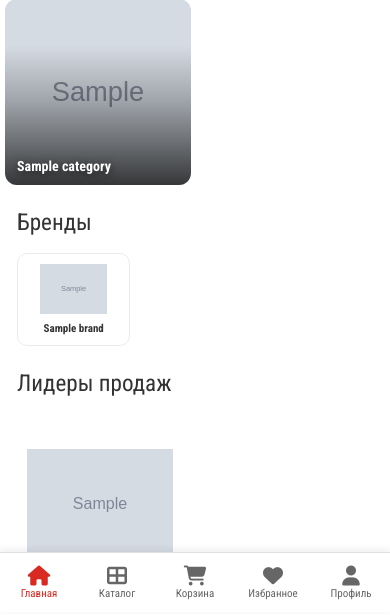
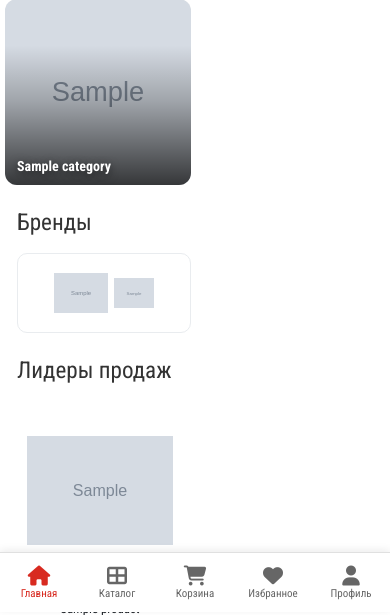
Before and after one commit to ashishelskiy/pro-instrument, a Django app: page / in a window 390 px wide. Shown: the part 232-847 px from the top of the page. Run offline with Django 5.2, Linux system fonts and the light colour scheme; tables that the repository leaves empty hold one stand-in row (values such as "Sample post"); grey boxes marked "Sample" are stand-in pictures.

Commit message:
feat(brands): настройка цветов подложки, поддержка двух логотипов и редизайн карточек брендов

```diff
--- a/catalog/models.py
+++ b/catalog/models.py
@@ -87,6 +87,12 @@ class Brand(models.Model):
     name = models.CharField('Название', max_length=255)
     slug = models.SlugField('URL', max_length=255, unique=True, blank=True)
     logo = models.ImageField('Логотип', upload_to='brands/', null=True, blank=True)
+    logo_2 = models.ImageField(
+        'Второй логотип (доп. изображение)',
+        upload_to='brands/',
+        null=True, blank=True,
+        help_text='Отображается справа от основного логотипа.',
+    )
     description = models.TextField('Описание', blank=True, max_length=500)
     is_featured = models.BooleanField(
         'Показывать на главной',
@@ -94,6 +100,15 @@ class Brand(models.Model):
         help_text='Отметьте, чтобы бренд появился в блоке «Бренды» на главной странице',
     )
     sort_order = models.PositiveIntegerField('Порядок', default=0)
+
+    logo_bg_color = models.CharField(
+        'Цвет подложки логотипа',
+        max_length=7,
+        blank=True,
+        default='',
+        help_text='HEX-цвет фона под логотипом, например #1a1a1a, #d82a20, #ffffff. '
+                  'Оставьте пустым — подложки не будет (прозрачный фон).',
+    )
 
     class Meta:
         verbose_name = 'Бренд'
--- a/static/css/style.css
+++ b/static/css/style.css
@@ -2132,8 +2132,10 @@ main {
 /* ===== БРЕНДЫ ===== */
 .brands-grid {
     display: grid;
+    /* 6 колонок на десктопе */
     grid-template-columns: repeat(6, 1fr);
     gap: 12px;
+    margin-top: 16px;
 }
 
 .brand-card {
@@ -2141,71 +2143,133 @@ main {
     flex-direction: column;
     align-items: center;
     justify-content: center;
-    padding: 16px 8px;
+    padding: 8px 6px;
+    border-radius: 10px;
+    text-decoration: none;
+    color: #333;
+    border: 1px solid #e9ecef;
     background: #fff;
-    border: 1px solid #e9ecef;
-    border-radius: 10px;
-    text-decoration: none;
-    color: #333;
-    transition: all 0.2s ease;
-    min-height: 100px;
+    transition: transform 0.2s ease, box-shadow 0.2s ease;
+
+    /* Фиксируем высоту 90px — карточки станут прямоугольными */
+    height: 90px;
+    width: 100%;
+    gap: 4px;
+    overflow: hidden;
 }
 
 .brand-card:hover {
     transform: translateY(-3px);
-    box-shadow: 0 6px 20px rgba(0, 0, 0, 0.08);
-    text-decoration: none;
-}
-
-.brand-card img {
-    max-height: 50px;
+    box-shadow: 0 6px 20px rgba(0, 0, 0, 0.1);
+    text-decoration: none;
+}
+
+/* Блок под логотип */
+.brand-card__logo {
+    display: flex;
+    align-items: center;
+    justify-content: center;
+    width: 100%;
+    /* Фиксируем высоту блока с логотипом */
+    height: 45px;
+    padding: 0;
+}
+
+/* Одиночный логотип */
+.brand-card__logo img {
     max-width: 100%;
+    max-height: 100%; /* Не вылезает за пределы блока */
     object-fit: contain;
-    margin-bottom: 8px;
-}
-
+}
+
+/* Пара логотипов (основной + второй) */
+.brand-card__logo-pair {
+    display: flex;
+    align-items: center;
+    justify-content: center;
+    gap: 6px;
+    width: 100%;
+    height: 100%;
+}
+
+.brand-card__logo-pair img {
+    max-height: 100%;
+    max-width: 60%;
+    object-fit: contain;
+}
+
+/* Второй логотип чуть меньше */
+.brand-card__logo-2 {
+    max-height: 75% !important;
+    max-width: 40% !important;
+}
+
+/* Название показываем только если нет логотипа */
+.brand-card__name {
+    font-size: 11px;
+    font-weight: 600;
+    text-align: center;
+    line-height: 1.1;
+    word-wrap: break-word;
+    color: #333;
+}
+
+/* Заглушка, если логотипа нет (аккуратный кружок) */
 .brand-card__placeholder {
     display: flex;
     align-items: center;
     justify-content: center;
-    width: 50px;
-    height: 50px;
-    background: #f8f9fa;
+    width: 38px;
+    height: 38px;
+    background: #f1f3f5;
     border-radius: 50%;
-    font-size: 22px;
+    font-size: 18px;
     font-weight: 700;
     color: #BD0000;
-    margin-bottom: 8px;
-}
-
-.brand-card__name {
-    font-size: 12px;
-    font-weight: 600;
-    text-align: center;
-    line-height: 1.2;
-    word-wrap: break-word;
-}
-
-/* Мобильные */
+}
+
+/* ===== АДАПТИВНОСТЬ БРЕНДОВ ===== */
+@media (max-width: 1200px) {
+    .brands-grid {
+        grid-template-columns: repeat(5, 1fr);
+    }
+}
+
 @media (max-width: 992px) {
     .brands-grid {
         grid-template-columns: repeat(4, 1fr);
     }
 }
 
-@media (max-width: 576px) {
+@media (max-width: 768px) {
     .brands-grid {
         grid-template-columns: repeat(3, 1fr);
         gap: 8px;
     }
 
     .brand-card {
-        min-height: 80px;
-        padding: 10px 6px;
+        height: 80px;
+        padding: 6px 4px;
+    }
+
+    .brand-card__logo {
+        height: 40px;
     }
 
     .brand-card__name {
-        font-size: 11px;
+        font-size: 10px;
+    }
+
+    .brand-card__placeholder {
+        width: 32px;
+        height: 32px;
+        font-size: 16px;
+    }
+}
+
+@media (max-width: 480px) {
+    .brands-grid {
+        grid-template-columns: repeat(2, 1fr);
     }
 }
 
--- a/templates/catalog/index.html
+++ b/templates/catalog/index.html
@@ -242,18 +242,31 @@
 
         <!-- ===== БРЕНДЫ ===== -->
         {% if featured_brands %}
-            <div class="row mb-4">
+        <div class="row mb-4">
             <div class="col-12">
                 <h3 class="mb-3">Бренды</h3>
                 <div class="brands-grid">
                     {% for brand in featured_brands %}
-                        <a href="{{ brand.get_absolute_url }}" class="brand-card">
-                            {% if brand.logo %}
-                                <img src="{{ brand.logo.url }}" alt="{{ brand.name }}">
-                            {% else %}
-                                <div class="brand-card__placeholder">{{ brand.name|first }}</div>
+                        <a href="{{ brand.get_absolute_url }}"
+                           class="brand-card"
+                           {% if brand.logo_bg_color %}style="background: {{ brand.logo_bg_color }}; border-color: {{ brand.logo_bg_color }};"{% endif %}>
+                            <div class="brand-card__logo">
+                                {% if brand.logo and brand.logo_2 %}
+                                    <span class="brand-card__logo-pair">
+                                        <img src="{{ brand.logo.url }}" alt="{{ brand.name }}">
+                                        <img src="{{ brand.logo_2.url }}" alt="{{ brand.name }}" class="brand-card__logo-2">
+                                    </span>
+                                {% elif brand.logo %}
+                                    <img src="{{ brand.logo.url }}" alt="{{ brand.name }}">
+                                {% elif brand.logo_2 %}
+                                    <img src="{{ brand.logo_2.url }}" alt="{{ brand.name }}">
+                                {% else %}
+                                    <div class="brand-card__placeholder">{{ brand.name|first }}</div>
+                                {% endif %}
+                            </div>
+                            {% if not brand.logo and not brand.logo_2 %}
+                                <div class="brand-card__name">{{ brand.name }}</div>
                             {% endif %}
-                            <div class="brand-card__name">{{ brand.name }}</div>
                         </a>
                     {% endfor %}
                 </div>
```
Also changed, not shown: catalog/admin.py (+66 -1 lines).
